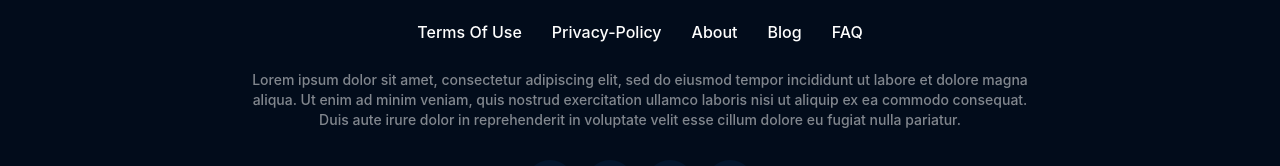
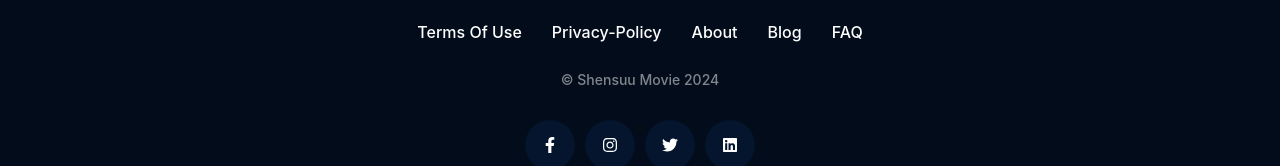
Before and after one commit to Shensuu-Streaming-Platform/movie, a React (Vite) app: page / in a window 1280 px wide. Shown: the part 1470-1636 px from the top of the page. Built offline with nearby package versions, Linux system fonts and the light colour scheme; no server answers.

Commit message:
Changed Name

```diff
--- a/index.html
+++ b/index.html
@@ -4,7 +4,7 @@
         <meta charset="UTF-8" />
         <link rel="icon" type="image/svg+xml" href="/movix-logo.png" />
         <meta name="viewport" content="width=device-width, initial-scale=1.0" />
-        <title>Movix</title>
+        <title>Shensuu Movie</title>
     </head>
     <body>
         <div id="root"></div>
--- a/src/components/footer/Footer.jsx
+++ b/src/components/footer/Footer.jsx
@@ -22,12 +22,7 @@ const Footer = () => {
                     <li className="menuItem">FAQ</li>
                 </ul>
                 <div className="infoText">
-                    Lorem ipsum dolor sit amet, consectetur adipiscing elit, sed
-                    do eiusmod tempor incididunt ut labore et dolore magna
-                    aliqua. Ut enim ad minim veniam, quis nostrud exercitation
-                    ullamco laboris nisi ut aliquip ex ea commodo consequat.
-                    Duis aute irure dolor in reprehenderit in voluptate velit
-                    esse cillum dolore eu fugiat nulla pariatur.
+                    © Shensuu Movie 2024
                 </div>
                 <div className="socialIcons">
                     <span className="icon">
```
